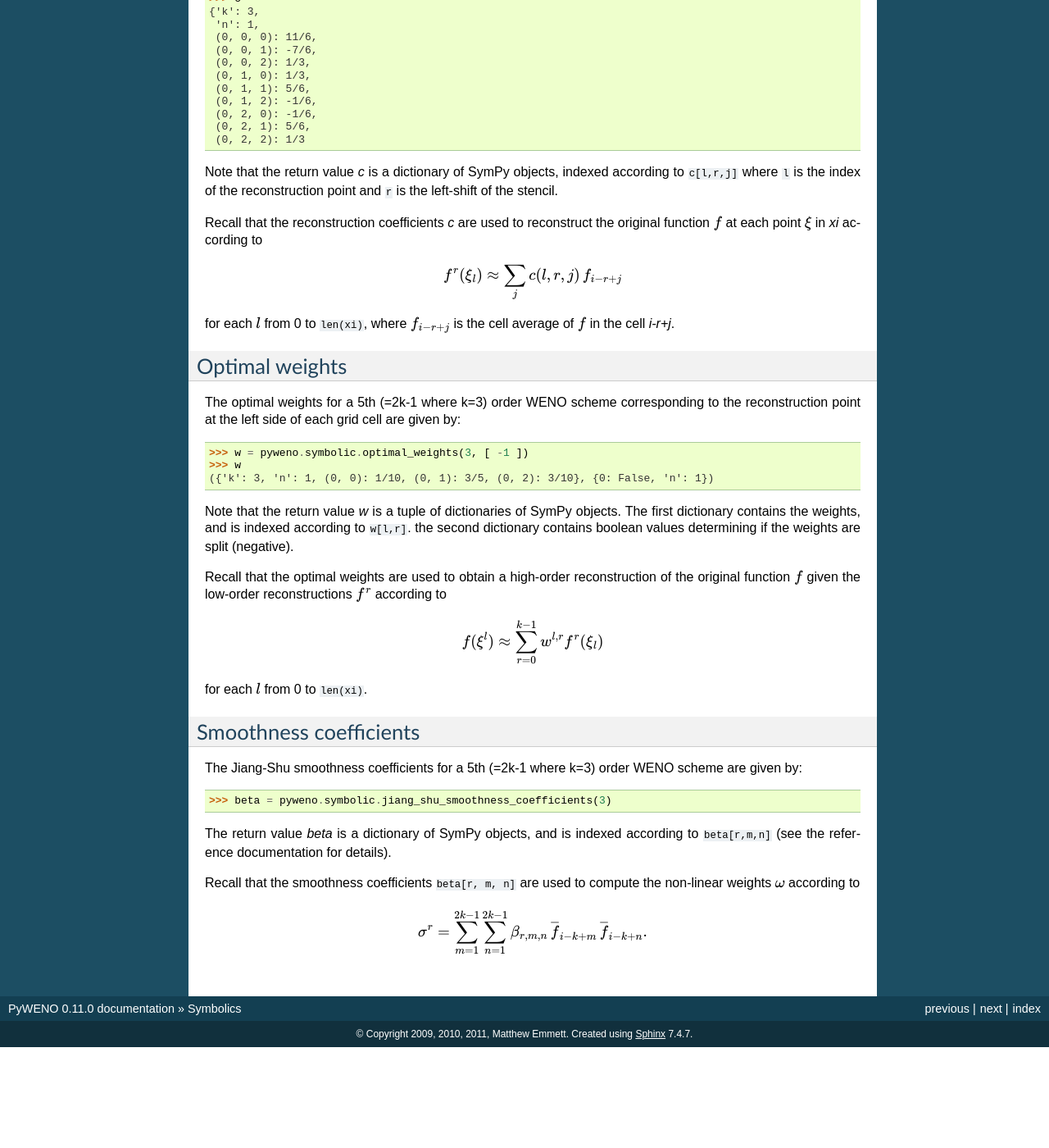
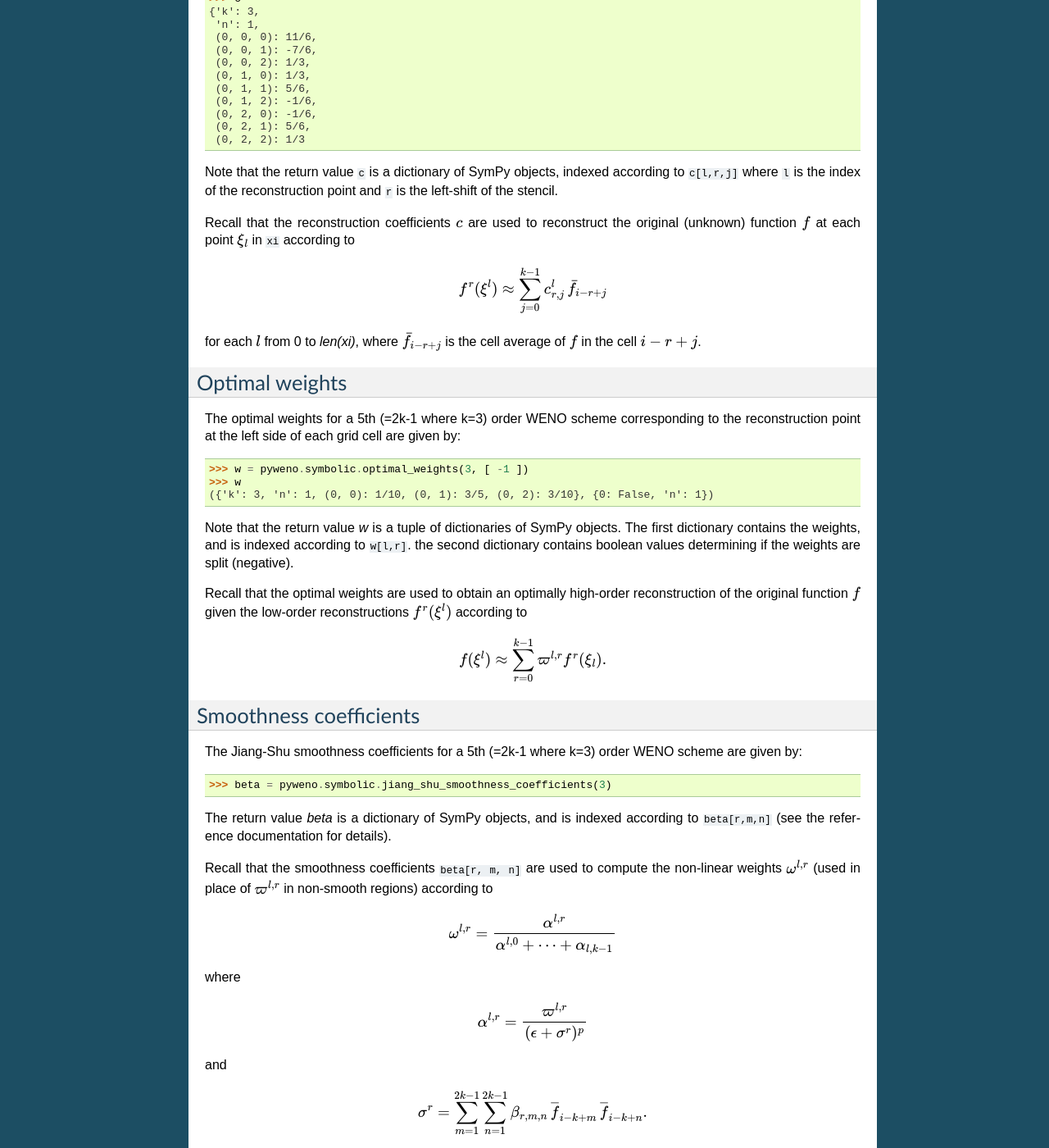
Before and after one commit to memmett/PyWENO, a Sphinx documentation site: the page built from docs/symbolic.rst, in a window 1280 px wide and 1400 px high, scrolled down 1239 px. Shown: the whole window at 82% size. Built offline with Sphinx 7.4.7, drawn with Linux system fonts in a browser that asks for light colours; the version number is read from the project's files by our own code; before the commit the page ends 2516 px from its top, so only the background shows below that.

Commit message:
DOCS: Add more details to symbolic.

```diff
--- a/docs/symbolic.rst
+++ b/docs/symbolic.rst
@@ -31,8 +31,8 @@ and is a function of the SymPy variable ``x``.  For example::
   y2
 
 
-The polynomial that interpolates the primitive function of *f* such
-that
+The polynomial that interpolates the primitive function of :math:`f`
+such that
 
 .. math::
 
@@ -66,9 +66,9 @@ a point within a cell, the interval [-1, 1] is used as a reference.
 
 The reconstruction coefficients for a 5th (=2k-1 where k=3) order WENO
 scheme corresponding to the reconstruction point at the left side
-(*xi* = -1) of each grid cell are given by::
+(:math:`\xi` = -1) of each grid cell are given by::
 
-  >>> c = pyweno.symbolic.reconstruction_coefficients(3, [ -1 ])
+  >>> c = pyweno.symbolic.reconstruction_coefficients(k=3, xi=[ -1 ])
   >>> c
   {'k': 3,
    'n': 1,
@@ -82,20 +82,20 @@ scheme corresponding to the reconstruction point at the left side
    (0, 2, 1): 5/6,
    (0, 2, 2): 1/3
 
-Note that the return value *c* is a dictionary of SymPy objects,
+Note that the return value ``c`` is a dictionary of SymPy objects,
 indexed according to ``c[l,r,j]`` where ``l`` is the index of the
 reconstruction point and ``r`` is the left-shift of the stencil.
 
-Recall that the reconstruction coefficients *c* are used to
-reconstruct the original function :math:`f` at each point :math:`\xi`
-in *xi* according to
+Recall that the reconstruction coefficients :math:`c` are used to
+reconstruct the original (unknown) function :math:`f` at each point
+:math:`\xi_l` in ``xi`` according to
 
 .. math::
 
-  f^r(\xi_l) \approx \sum_j c(l,r,j) \, f_{i-r+j}
+  f^r(\xi^l) \approx \sum_{j=0}^{k-1} c^l_{r,j} \, \bar{f}_{i-r+j}
 
-for each :math:`l` from 0 to ``len(xi)``, where :math:`f_{i-r+j}` is
-the cell average of :math:`f` in the cell *i-r+j*.
+for each :math:`l` from 0 to *len(xi)*, where :math:`\bar{f}_{i-r+j}` is
+the cell average of :math:`f` in the cell :math:`i-r+j`.
 
 
 
@@ -115,16 +115,13 @@ objects.  The first dictionary contains the weights, and is indexed
 according to ``w[l,r]``.  the second dictionary contains boolean
 values determining if the weights are split (negative).
 
-Recall that the optimal weights are used to obtain a high-order
-reconstruction of the original function :math:`f` given the low-order
-reconstructions :math:`f^r` according to
+Recall that the optimal weights are used to obtain an optimally
+high-order reconstruction of the original function :math:`f` given the
+low-order reconstructions :math:`f^r(\xi^l)` according to
 
 .. math::
 
-  f(\xi^l) \approx \sum_{r=0}^{k-1} w^{l,r} f^r(\xi_l)
-
-for each :math:`l` from 0 to ``len(xi)``.
-
+  f(\xi^l) \approx \sum_{r=0}^{k-1} \varpi^{l,r} f^r(\xi_l).
 
 
 Smoothness coefficients
@@ -140,7 +137,20 @@ indexed according to ``beta[r,m,n]`` (see the reference documentation
 for details).
 
 Recall that the smoothness coefficients ``beta[r, m, n]`` are used to
-compute the non-linear weights :math:`\omega` according to
+compute the non-linear weights :math:`\omega^{l,r}` (used in place of
+:math:`\varpi^{l,r}` in non-smooth regions) according to
+
+.. math::
+
+  \omega^{l,r} = \frac{\alpha^{l,r}}{\alpha^{l,0} + \cdots + \alpha_{l,k-1}}
+
+where
+
+.. math::
+
+  \alpha^{l,r} = \frac{\varpi^{l,r}}{(\epsilon + \sigma^r)^p}
+
+and
 
 .. math::
 
```
